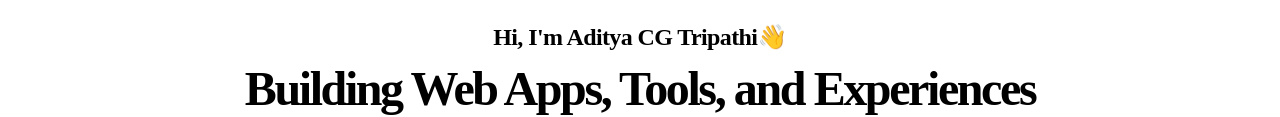
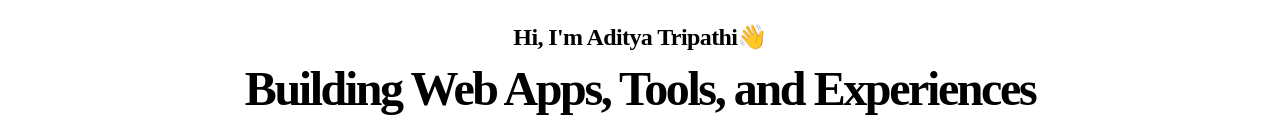
Before and after one commit to adityatripathicg/Mini-Portfolio-TailwindCSS, a plain HTML site: page index.html in a window 1280 px wide. Shown: the part 277-394 px from the top of the page. Drawn offline with nearby package versions, Linux system fonts and the light colour scheme.

Commit message:
removed CG

```diff
--- a/index.html
+++ b/index.html
@@ -3,7 +3,7 @@
 <head>
     <meta charset="UTF-8">
     <meta name="viewport" content="width=device-width, initial-scale=1.0">
-    <title>Document</title>
+    <title>Aditya Tripathi</title>
     <link
     href="https://cdn.jsdelivr.net/npm/remixicon@4.1.0/fonts/remixicon.css"
     rel="stylesheet"
@@ -28,7 +28,7 @@
                     <img class="w-14 lg:w-20" style="height: 10rem; width : 15rem" src="./image.png" alt="Image Here">
                 </div>
                 <br>
-                <h3 class="font-semibold text-xl lg:text-2xl mt-4 tracking-tight">Hi, I'm Aditya CG Tripathi👋</h3>
+                <h3 class="font-semibold text-xl lg:text-2xl mt-4 tracking-tight">Hi, I'm Aditya Tripathi👋</h3>
                 <h1 class="w-3/4 tracking-tighter text-4xl lg:text-5xl loading-none mt-3 font-semibold text-center">Building Web Apps, Tools, and Experiences</h1>
                 <p class="text-center w-3/4 mt-4 text-sm lg:text-lg opacity-50 font-semibold tracking-tight"> 🔭 I'm a passionate MERN stack developer📚
 
```
